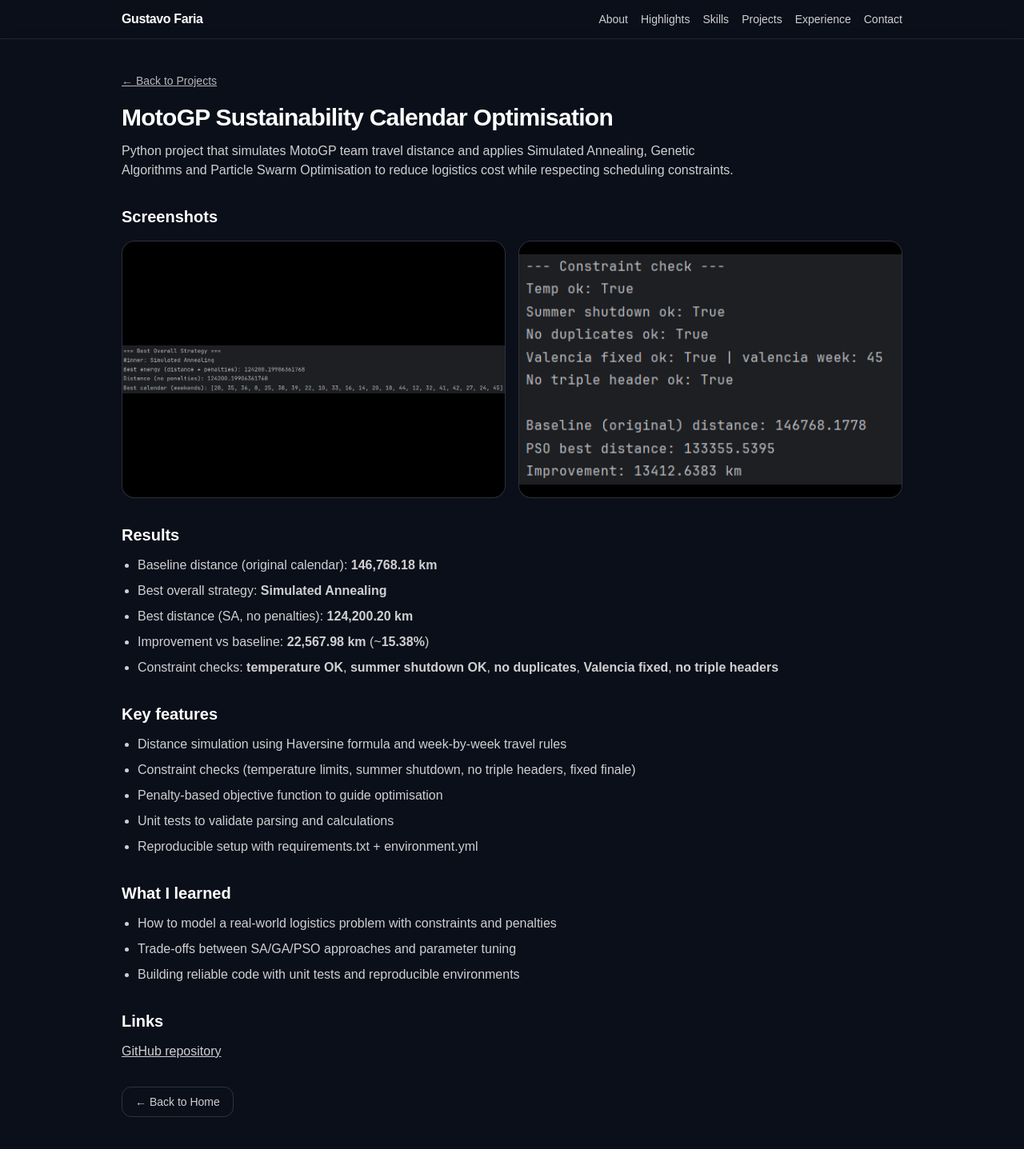
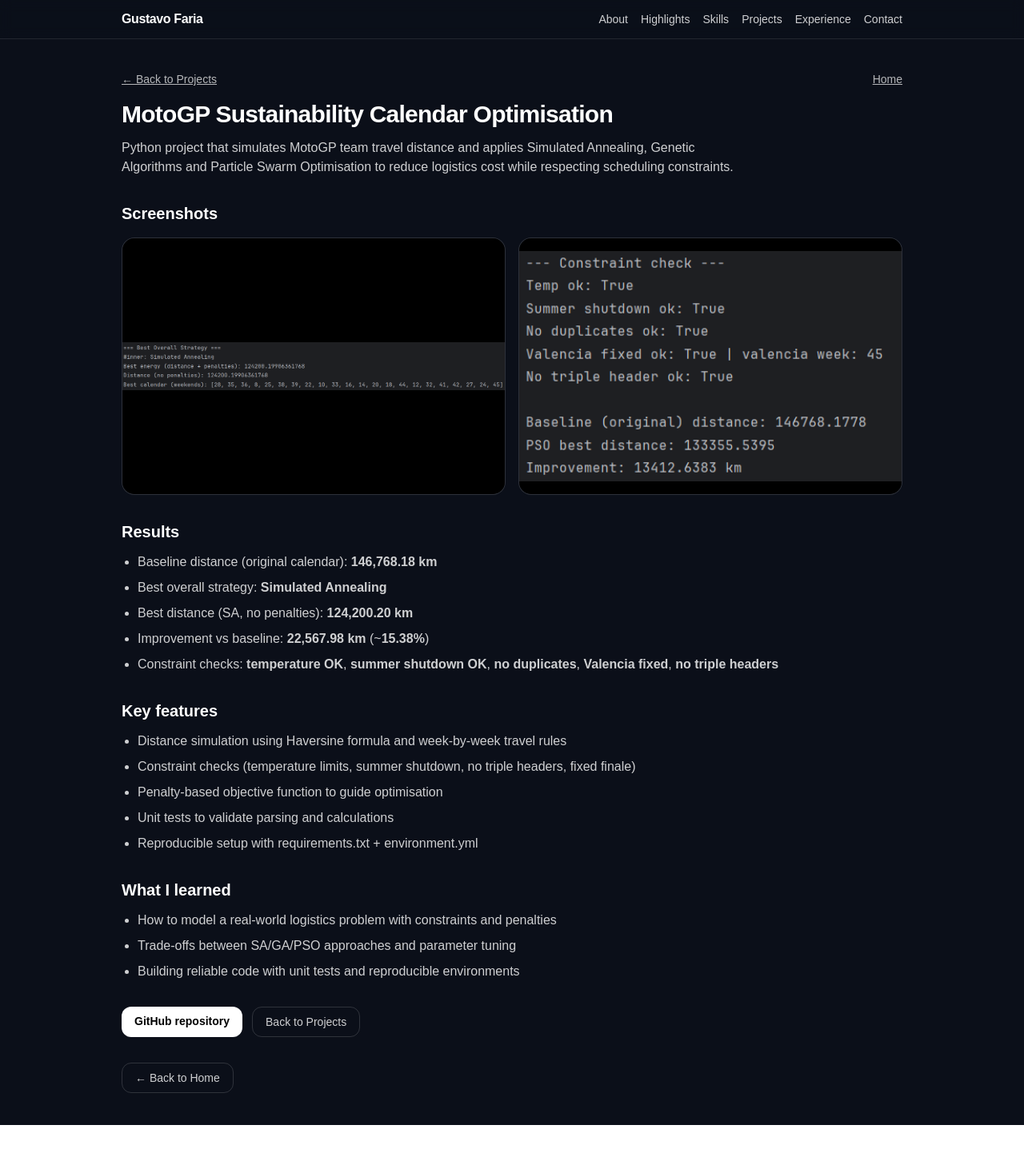
Before and after one commit to gustav0fari4/personal-portfolio, a Next.js app: page /projects/motogp in a window 1280 px wide. Shown: the whole page at 80% size. After the commit the page ends 1407 px from the top, so only its background shows below. Built offline with nearby package versions, Linux system fonts and the light colour scheme.

Commit message:
Polish moto gp case study

```diff
--- a/src/app/projects/motogp/page.tsx
+++ b/src/app/projects/motogp/page.tsx
@@ -7,11 +7,19 @@
   return (
     <div className="min-h-screen bg-[#0b0f19] text-white">
       <Navbar />
+
       <Container>
         <div className="py-10">
+          <div className="flex items-center justify-between gap-4">
             <Link href="/projects" className="text-sm text-white/70 underline">
               ← Back to Projects
             </Link>
+
+            <Link href="/" className="text-sm text-white/70 underline">
+              Home
+            </Link>
+          </div>
+
           <h1 className="mt-4 text-3xl font-semibold tracking-tight">
             MotoGP Sustainability Calendar Optimisation
           </h1>
@@ -98,17 +106,15 @@
             </section>
 
             <section>
-              <h2 className="text-xl font-semibold text-white">Links</h2>
-              <p className="mt-3">
-                <a
-                  className="underline"
-                  href="https://github.com/gustav0fari4/motogp-sustainability-calendar"
-                  target="_blank"
-                  rel="noreferrer noopener"
-                >
+              <div className="mt-4 flex flex-wrap gap-3">
+                <a className="rounded-xl bg-white px-4 py-2 text-sm font-semibold text-black"
+                  href="https://github.com/gustav0fari4/motogp-sustainability-calendar" target="_blank" rel="noreferrer noopener">
                   GitHub repository
                 </a>
-              </p>
+                <Link className="rounded-xl border border-white/15 px-4 py-2 text-sm" href="/projects">
+                  Back to Projects
+                </Link>
+              </div>
             </section>
             <Link href="/" className="inline-block rounded-xl border border-white/15 px-4 py-2 text-sm">
               ← Back to Home
```
Also changed, not shown: public/projects/screenshots/console.png (added). Lines whose indentation alone changed are shown as unchanged.
